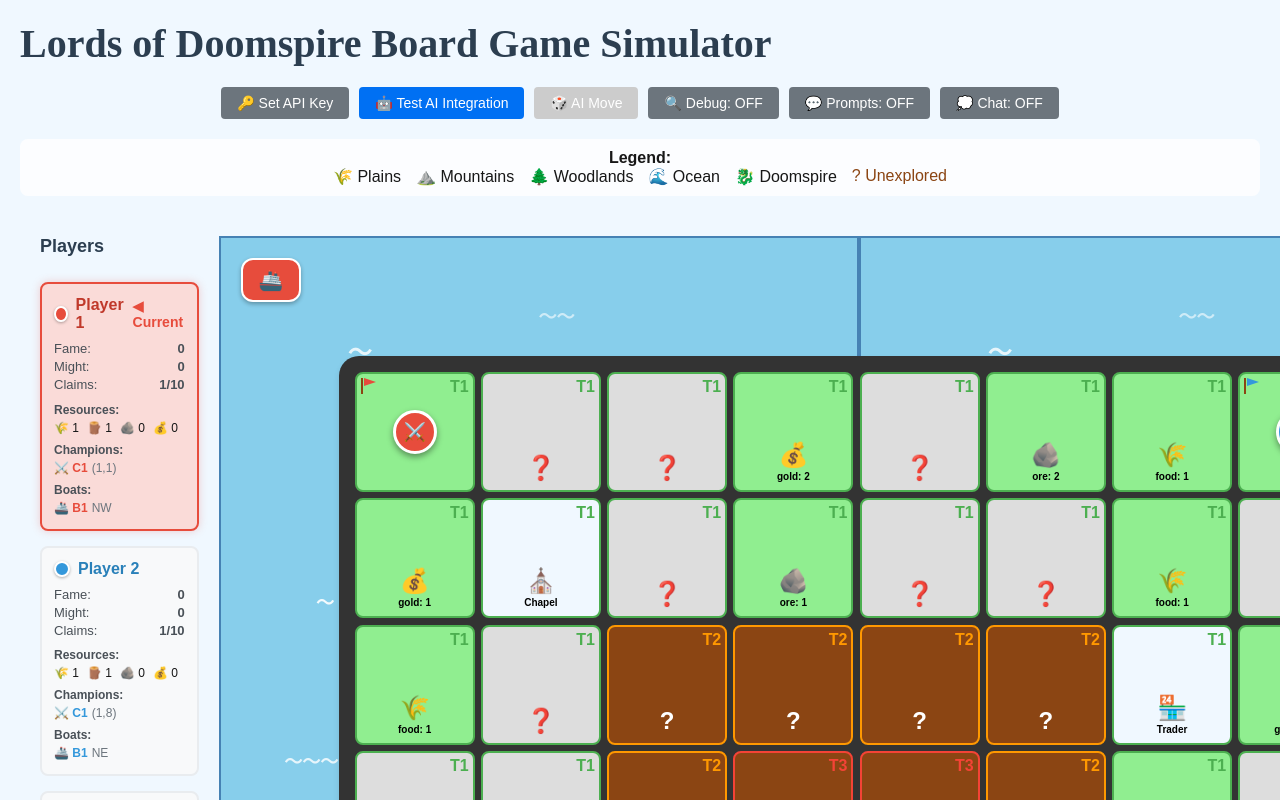
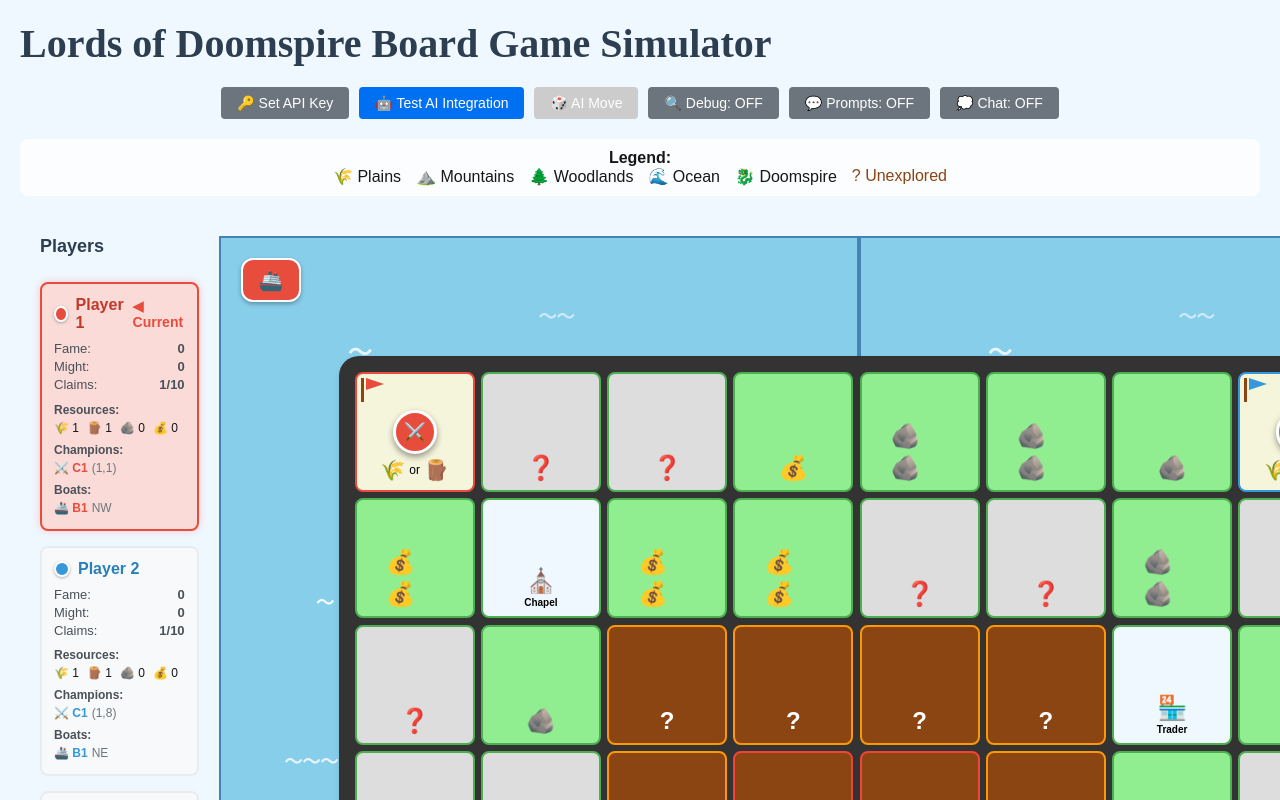
Before and after one commit to hkniberg/dragonspire, a Next.js app in the folder simulation/: page /old in a window 1280 px wide. Shown: the top 800 px of the page. Built offline with nearby package versions, Linux system fonts and the light colour scheme.

Commit message:
Tweaked the visuals

```diff
--- a/simulation/src/components/ClaimFlag.tsx
+++ b/simulation/src/components/ClaimFlag.tsx
@@ -13,8 +13,8 @@ export const ClaimFlag = ({ playerId, getPlayerColor }: ClaimFlagProps) => {
   return (
     <div
       style={{
-        width: "20px",
-        height: "16px",
+        width: "30px",
+        height: "24px",
         display: "flex",
         alignItems: "flex-start",
       }}
@@ -22,10 +22,10 @@ export const ClaimFlag = ({ playerId, getPlayerColor }: ClaimFlagProps) => {
       {/* Flag pole */}
       <div
         style={{
-          width: "2px",
-          height: "16px",
+          width: "3px",
+          height: "24px",
           backgroundColor: "#8B4513",
-          marginRight: "1px",
+          marginRight: "2px",
         }}
       />
       {/* Flag */}
@@ -33,9 +33,9 @@ export const ClaimFlag = ({ playerId, getPlayerColor }: ClaimFlagProps) => {
         style={{
           width: "0",
           height: "0",
-          borderLeft: `12px solid ${playerColors.main}`,
-          borderTop: "4px solid transparent",
-          borderBottom: "4px solid transparent",
+          borderLeft: `18px solid ${playerColors.main}`,
+          borderTop: "6px solid transparent",
+          borderBottom: "6px solid transparent",
         }}
       />
     </div>
--- a/simulation/src/components/Tile.tsx
+++ b/simulation/src/components/Tile.tsx
@@ -13,6 +13,8 @@ const getTileColor = (tile: Tile): string => {
     return "#DDD"; // Light gray for adventure tiles
   } else if (tile.tileType === "doomspire") {
     return "#8B0000"; // Dark red for doomspire
+  } else if (tile.tileType === "home") {
+    return "#F5F5DC"; // Beige for home tiles
   } else if (["chapel", "trader", "mercenary"].includes(tile.tileType || "")) {
     return "#F0F8FF"; // Alice blue for special locations
   }
@@ -50,6 +52,8 @@ const getTileSymbol = (tile: Tile): string => {
         return "🏪";
       case "mercenary":
         return "⚔️";
+      case "home":
+        return "🏰"; // Castle symbol for home tiles (fallback)
     }
   }
 
@@ -76,6 +80,24 @@ const getResourceSymbol = (tile: Tile): string => {
   return resourceSymbols[resourceType as ResourceType];
 };
 
+const getResourceSymbols = (tile: Tile): string[] => {
+  if (!tile.resources || !tile.explored) return [];
+
+  const resourceSymbols = {
+    food: "🌾",
+    wood: "🪵",
+    ore: "🪨",
+    gold: "💰",
+  };
+
+  // Get all resources with positive amounts
+  const activeResources = Object.entries(tile.resources)
+    .filter(([_, amount]) => amount > 0)
+    .map(([type, _]) => resourceSymbols[type as ResourceType]);
+
+  return activeResources;
+};
+
 const getSpecialLocationLabel = (tile: Tile): string => {
   if (!tile.tileType) return "";
 
@@ -86,6 +108,8 @@ const getSpecialLocationLabel = (tile: Tile): string => {
       return "Trader";
     case "mercenary":
       return "Mercenary";
+    case "home":
+      return "Home";
     default:
       return "";
   }
@@ -122,6 +146,16 @@ export const TileComponent = ({
 
   const specialLabel = getSpecialLocationLabel(effectiveTile);
 
+  // Determine border color - use player color for home tiles, tier color for others
+  const borderColor =
+    effectiveTile.tileType === "home" && effectiveTile.claimedBy
+      ? getPlayerColor(effectiveTile.claimedBy).main
+      : effectiveTile.tier === 1
+      ? "#4CAF50"
+      : effectiveTile.tier === 2
+      ? "#FF9800"
+      : "#F44336";
+
   return (
     <div
       style={{
@@ -135,13 +169,7 @@ export const TileComponent = ({
         fontSize: "24px",
         fontWeight: "bold",
         color: effectiveTile.explored ? "#000" : "#fff",
-        border: `2px solid ${
-          effectiveTile.tier === 1
-            ? "#4CAF50"
-            : effectiveTile.tier === 2
-            ? "#FF9800"
-            : "#F44336"
-        }`,
+        border: `2px solid ${borderColor}`,
         borderRadius: "8px",
         cursor: "pointer",
         transition: "transform 0.1s",
@@ -183,7 +211,20 @@ ${
           textAlign: "center",
         }}
       >
-        {specialLabel ? (
+        {effectiveTile.tileType === "home" ? (
+          <div
+            style={{
+              display: "flex",
+              alignItems: "center",
+              gap: "4px",
+              fontSize: "20px",
+            }}
+          >
+            <span>🌾</span>
+            <span style={{ fontSize: "12px", fontWeight: "normal" }}>or</span>
+            <span>🪵</span>
+          </div>
+        ) : specialLabel ? (
           <>
             <div style={{ fontSize: "24px" }}>
               {getTileSymbol(effectiveTile)}
@@ -198,23 +239,41 @@ ${
               {specialLabel}
             </div>
           </>
+        ) : effectiveTile.tileType === "resource" && effectiveTile.explored ? (
+          <div
+            style={{
+              display: "flex",
+              gap: "4px",
+              alignItems: "center",
+              fontSize: "24px",
+              flexWrap: "wrap",
+            }}
+          >
+            {effectiveTile.resources &&
+              Object.entries(effectiveTile.resources)
+                .filter(([_, amount]) => amount > 0)
+                .map(([type, amount]) => {
+                  const resourceSymbols = {
+                    food: "🌾",
+                    wood: "🪵",
+                    ore: "🪨",
+                    gold: "💰",
+                  };
+                  const symbol = resourceSymbols[type as ResourceType];
+                  return Array.from({ length: amount }, (_, index) => (
+                    <span key={`${type}-${index}`}>{symbol}</span>
+                  ));
+                })
+                .flat()}
+          </div>
         ) : (
           <div style={{ fontSize: "24px" }}>{getTileSymbol(effectiveTile)}</div>
         )}
 
-        {/* Resource details for resource tiles */}
-        {effectiveTile.tileType === "resource" &&
-          effectiveTile.resources &&
-          Object.keys(effectiveTile.resources).length > 0 &&
-          effectiveTile.explored && (
-            <div style={{ fontSize: "10px", marginTop: "2px" }}>
-              {Object.entries(effectiveTile.resources)
-                .filter(([_, amount]) => amount > 0)
-                .map(([type, amount]) => `${type}: ${amount}`)
-                .join(", ")}
-              {effectiveTile.isStarred && " ⭐"}
-            </div>
-          )}
+        {/* Star indicator for starred tiles */}
+        {effectiveTile.isStarred && (
+          <div style={{ fontSize: "16px", marginTop: "2px" }}>⭐</div>
+        )}
       </div>
 
       {/* Flag indicator */}
@@ -275,25 +334,6 @@ ${
           })}
         </div>
       )}
-
-      {/* Tier indicator */}
-      <div
-        style={{
-          position: "absolute",
-          top: "4px",
-          right: "4px",
-          fontSize: "16px",
-          color:
-            effectiveTile.tier === 1
-              ? "#4CAF50"
-              : effectiveTile.tier === 2
-              ? "#FF9800"
-              : "#F44336",
-          fontWeight: "bold",
-        }}
-      >
-        T{effectiveTile.tier}
-      </div>
     </div>
   );
 };
--- a/simulation/src/lib/randomMapGenerator.ts
+++ b/simulation/src/lib/randomMapGenerator.ts
@@ -183,6 +183,27 @@ export class RandomMapGenerator {
      */
     private static generateRandomResources(isBetter: boolean = false): Record<ResourceType, number> {
         const resourceTypes: ResourceType[] = ['food', 'wood', 'ore', 'gold'];
+
+        // Determine if this should be a dual-resource tile
+        const dualResourceChance = isBetter ? 0.4 : 0.15; // 40% for tier 2, 15% for tier 1
+        const isDualResource = this.seededRandom() < dualResourceChance;
+
+        if (isDualResource) {
+            // Create a tile with two different resource types
+            const shuffledTypes = this.shuffleArray([...resourceTypes]);
+            const firstType = shuffledTypes[0];
+            const secondType = shuffledTypes[1];
+
+            const baseAmount = isBetter ? 1 : 1;
+            const firstAmount = baseAmount + Math.floor(this.seededRandom() * (isBetter ? 2 : 1));
+            const secondAmount = baseAmount + Math.floor(this.seededRandom() * (isBetter ? 2 : 1));
+
+            return {
+                [firstType]: firstAmount,
+                [secondType]: secondAmount
+            } as Record<ResourceType, number>;
+        } else {
+            // Create a single-resource tile (existing logic)
             const randomType = resourceTypes[Math.floor(this.seededRandom() * resourceTypes.length)];
 
             // Better resources for Tier 2
@@ -193,6 +214,7 @@ export class RandomMapGenerator {
             return {
                 [randomType]: amount
             } as Record<ResourceType, number>;
+        }
     }
 
     /**
```
Lines whose indentation alone changed are shown as unchanged.
